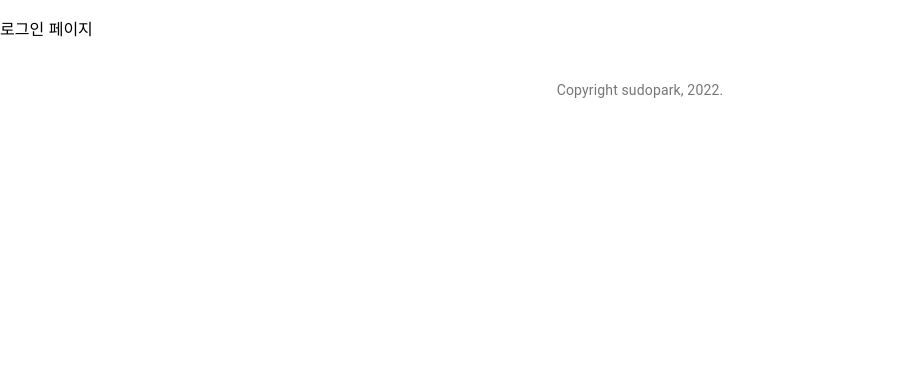
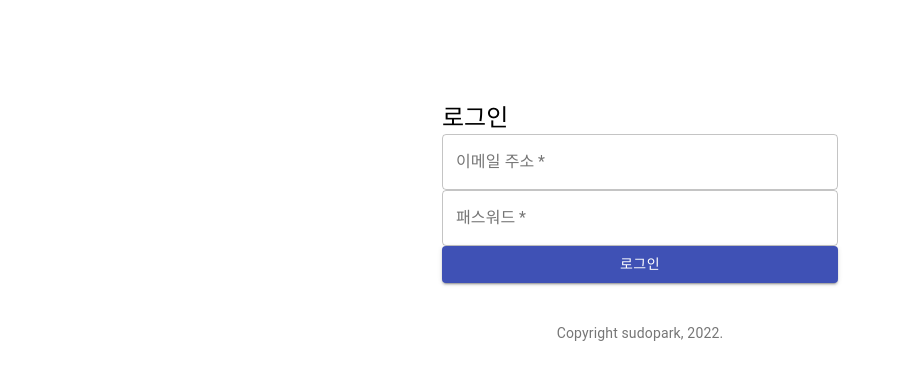
Before and after one commit to sudopark/todo-react-app-study, a React (Create React App) app: page /login in a window 1280 px wide. Shown: the top 380 px of the page, without its empty margins (0-902 px from the left). Built offline with nearby package versions, Linux system fonts and the light colour scheme.

Commit message:
로그인을 위한 입력화면 구성 및 성공시 메인화면으로 라우팅

```diff
--- a/src/ApiService.js
+++ b/src/ApiService.js
@@ -30,3 +30,16 @@
           return Promise.reject(error);
         });
 }
+
+
+export function signin(userDTO) {
+    return call("/auth/signin", "POST", userDTO)
+    .then((response) => {
+        console.log("signin token => " + response.token);
+        // 403에러시에 로그인화면 라우팅은 공통로직이라치고 여기서했지만 성공했을때 라우팅하는것 처리도 여기가 맞나??
+        if(response.token) {
+            // token이 존재하는 경우 todo 화면으로 이동
+            window.location.href="/";
+        }
+    });
+}
--- a/src/Login.js
+++ b/src/Login.js
@@ -1,16 +1,77 @@
 
 
+import { Button, Container, Grid, TextField, Typography } from "@material-ui/core";
 import React from "react";
+import { signin } from "./ApiService";
 
 class Login extends React.Component {
 
     constructor(props) {
         super(props);
+        this.handleSubmit = this.handleSubmit.bind(this);
     }
 
+    handleSubmit(event) {
+        console.log("will signin.....")
+        event.preventDefault();
+        const data = new FormData(event.target);
+        const email = data.get("email");
+        const password = data.get("password");
+        signin({ email: email, password: password });
+    }
 
     render() {
-        return <p>로그인 페이지</p>;
+        return (
+            <Container component="main" maxWidth="xs" style={{marginTop: "8%"}}>
+            <Grid container spacing={2}>
+                <Grid item xs={12}>
+                    <Typography component={"h1"} variant="h5">
+                        로그인
+                    </Typography>
+                </Grid>
+            </Grid>
+            <form noValidate onSubmit={this.handleSubmit}>
+                { " "}
+                {/* submit 버튼을 클릭하면 handleSubmit 함수가 실행됨 */}
+                <Grid Container spacing={2}>
+                    <Grid item xs={12}>
+                        <TextField
+                            variant="outlined"
+                            required
+                            fullWidth
+                            id="email"
+                            label="이메일 주소"
+                            name="email"
+                            autoComplete="email"
+                        />
+                    </Grid>
+                    <Grid item xs={12}>
+                    <TextField
+                            variant="outlined"
+                            required
+                            fullWidth
+                            id="password"
+                            label="패스워드"
+                            name="password"
+                            type="password"
+                            autoComplete="current-password"
+                        />
+                    </Grid>
+                    <Grid item xs={12}>
+                        <Button
+                            type="submit"
+                            fullWidth
+                            variant="contained"
+                            color="primary"
+                        >
+                            로그인
+                        </Button>
+                    </Grid>
+                </Grid>
+            </form>
+
+        </Container>
+        );
     }
 }
 
```
